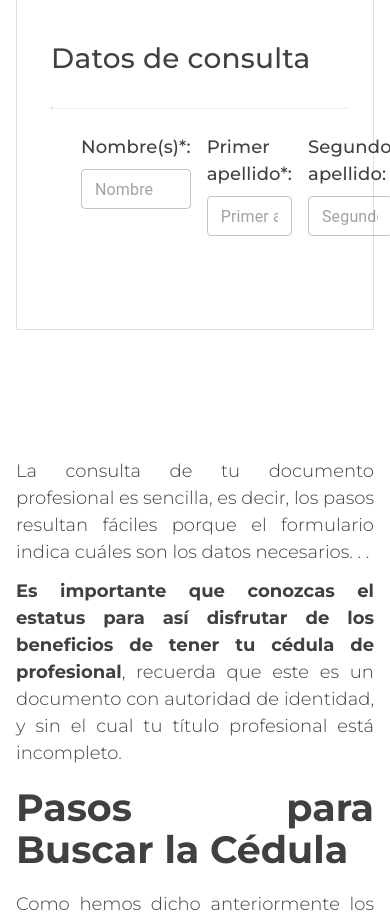
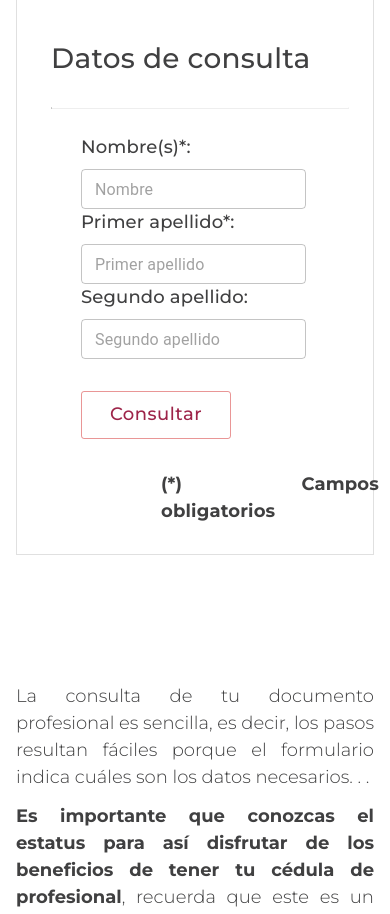
Before and after one commit to AlbVerHoy/consulta-cedula, a React (Create React App) app: page / in a window 390 px wide. Shown: the part 1100-2014 px from the top of the page. Built offline with nearby package versions, Linux system fonts and the light colour scheme.

Commit message:
Responsiveness

```diff
--- a/package.json
+++ b/package.json
@@ -16,6 +16,7 @@
     "@testing-library/user-event": "^13.5.0",
     "react": "^18.1.0",
     "react-dom": "^18.1.0",
+    "react-query": "^3.38.1",
     "react-scripts": "5.0.1",
     "typeface-montserrat": "^1.1.13",
     "web-vitals": "^2.1.4"
--- a/src/components/CedulaTabs/Busqueda/BusquedaTabPanel.js
+++ b/src/components/CedulaTabs/Busqueda/BusquedaTabPanel.js
@@ -1,11 +1,14 @@
 import React from 'react';
 import Button from '@mui/material/Button';
+import Grid from '@mui/material/Grid';
 import Stack from '@mui/material/Stack';
 import BusquedaTextField from './BusquedaTextField';
 
 const BusquedaTabPanel = () => {
 	return (
-		<Stack direction="row" spacing={2} style={{ marginLeft: '30px' }}>
+		<Grid
+			container
+			sx={{ marginLeft: '30px', flexDirection: { xs: 'column', md: 'row' } }}>
 			<BusquedaTextField placeholder="Nombre">Nombre(s)*:</BusquedaTextField>
 			<BusquedaTextField placeholder="Primer apellido">
 				Primer apellido*:
@@ -13,16 +16,20 @@ const BusquedaTabPanel = () => {
 			<BusquedaTextField placeholder="Segundo apellido">
 				Segundo apellido:
 			</BusquedaTextField>
-			<div style={{ marginTop: '2rem' }}>
-				<Button variant="outlined" color="error" className="consultarButton">
+			<Stack direction="column" sx={{ marginTop: '2rem' }}>
+				<Button
+					variant="outlined"
+					color="error"
+					className="consultarButton"
+					sx={{ maxWidth: '150px' }}>
 					Consultar
 				</Button>
 				<label
 					style={{ marginTop: '2rem', marginLeft: '5rem', fontWeight: 600 }}>
 					(*) Campos obligatorios
 				</label>
-			</div>
-		</Stack>
+			</Stack>
+		</Grid>
 	);
 };
 
--- a/src/components/CedulaTabs/Busqueda/BusquedaTextField.js
+++ b/src/components/CedulaTabs/Busqueda/BusquedaTextField.js
@@ -1,4 +1,4 @@
-import React from "react";
+import React from 'react';
 import Stack from '@mui/material/Stack';
 import TextField from '@mui/material/TextField';
 
@@ -8,6 +8,7 @@ const BusquedaTextField = (props) => {
 			component="form"
 			sx={{
 				width: '25ch',
+				marginRight: '2%',
 			}}
 			spacing={1}
 			noValidate
```
Also changed, not shown: 1 other file (tests, documents, lock files or other folders).
